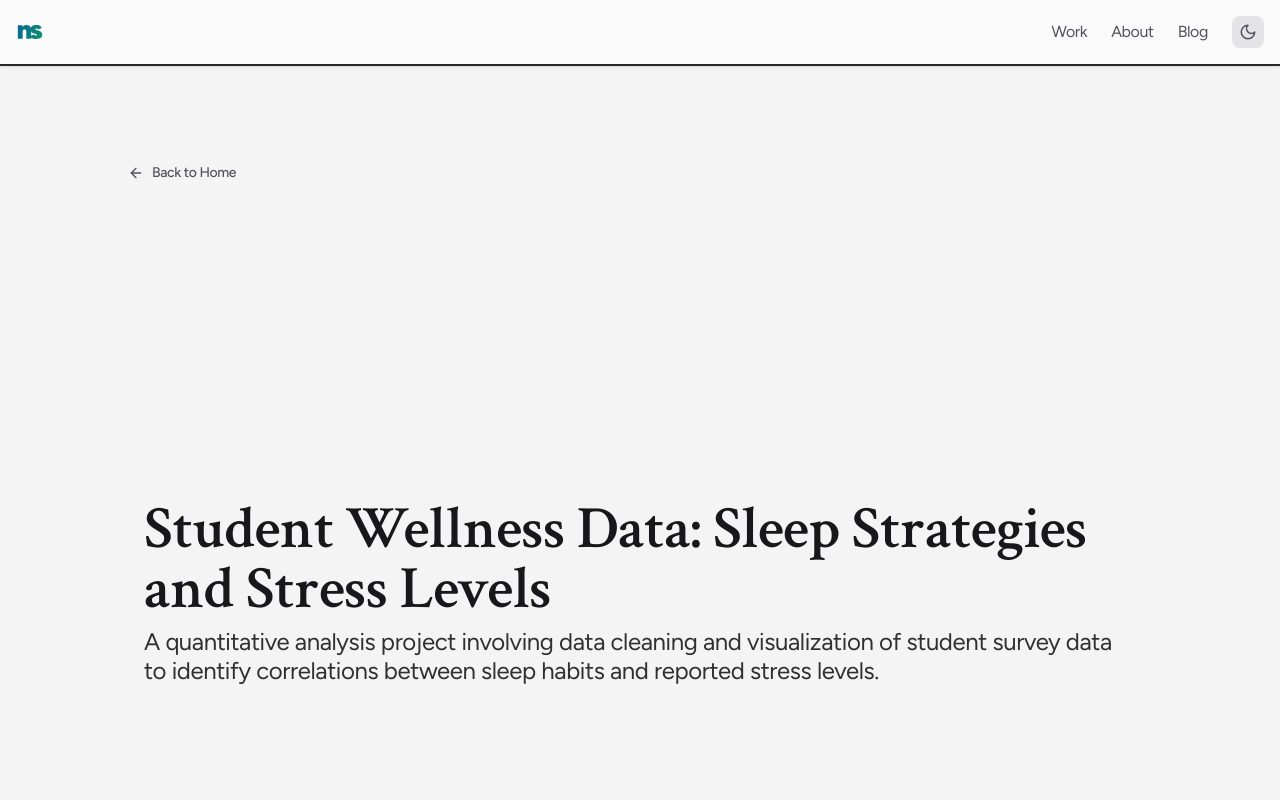
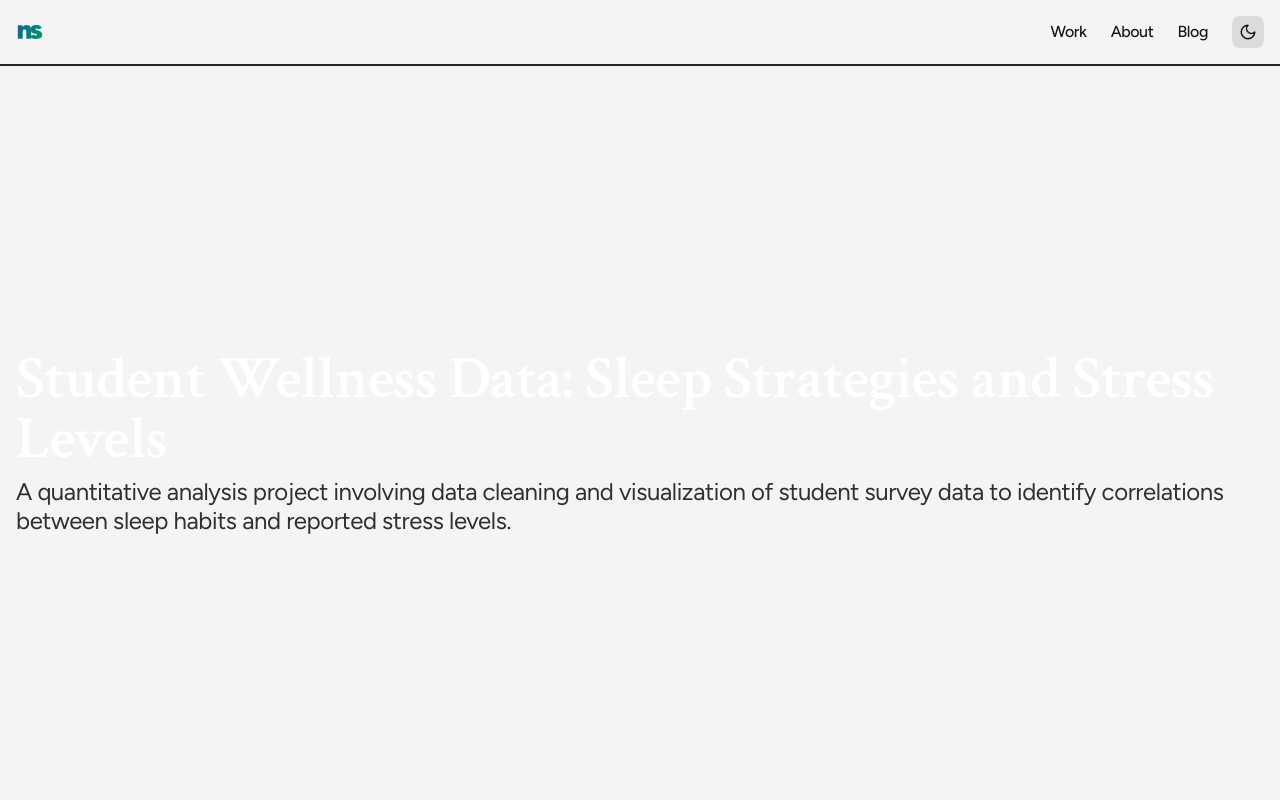
Before and after one commit to nthsm/portfolio, a Next.js app: page /student-wellness-study in a window 1280 px wide. Shown: the top 800 px of the page. Built offline with nearby package versions, Linux system fonts and the light colour scheme.

Commit message:
Update layout.tsx

```diff
--- a/app/(posts)/layout.tsx
+++ b/app/(posts)/layout.tsx
@@ -1,3 +1,4 @@
+/* nthsm/portfolio/portfolio-1704bb279c5646eb9cac39f25da923cc404ed185/app/(posts)/layout.tsx */
 'use client'
 import Link from 'next/link'
 import { ArrowLeft } from 'lucide-react'
@@ -6,8 +7,7 @@ import { ProjectNavigation } from '@/components/ui/ProjectNavigation'
 import Script from 'next/script'
 import { usePathname } from 'next/navigation'
 import { cn } from '@/lib/utils'
-import { useTheme } from 'next-themes'
-import { useEffect, useState } from 'react'
+// Removed useTheme, useEffect, useState as they are no longer needed here
 
 export default function LayoutBlogPost({
   children,
@@ -15,38 +15,28 @@ export default function LayoutBlogPost({
   children: React.ReactNode
 }) {
   const pathname = usePathname()
-  const isImonPage = pathname === '/its-meow-or-never'
 
-  // --- Theme override logic ---
-  const { theme, setTheme, resolvedTheme } = useTheme()
-  const [originalTheme, setOriginalTheme] = useState<string | undefined>(undefined)
+  // A new array to check if the current page is one of the case studies
+  const caseStudyPaths = [
+    '/its-meow-or-never',
+    '/student-wellness-study',
+    '/p2p-marketplace-research',
+    '/handheld-analysis'
+  ]
 
-  useEffect(() => {
-    if (isImonPage) {
-      if (originalTheme === undefined) {
-        setOriginalTheme(theme)
-      }
+  const isCaseStudyPage = caseStudyPaths.includes(pathname)
 
-      if (resolvedTheme !== 'light') {
-        setTheme('light')
-      }
-    }
-
-    return () => {
-      if (isImonPage && originalTheme) {
-        setTheme(originalTheme)
-      }
-    }
-  }, [isImonPage, theme, resolvedTheme, setTheme, originalTheme])
-  // --- End of theme override logic ---
+  // --- Theme override logic has been REMOVED ---
 
   return (
-    <SiteLayout showProgressBar fullWidth={isImonPage}>
+    <SiteLayout showProgressBar fullWidth={isCaseStudyPage}>
       <main className={cn(
         "pb-20",
-        !isImonPage && "prose prose-zinc dark:prose-invert mx-auto max-w-5xl"
+        // This conditional logic is now restored:
+        !isCaseStudyPage && "prose prose-zinc dark:prose-invert mx-auto max-w-5xl"
       )}>
-        {!isImonPage && (
+        {/* This conditional logic is also restored: */}
+        {!isCaseStudyPage && (
           <Link
             href="/"
             className="no-underline mb-12 inline-flex items-center gap-2 text-sm text-zinc-600 transition-colors hover:text-zinc-900 dark:text-zinc-400 dark:hover:text-zinc-50"
@@ -58,8 +48,9 @@ export default function LayoutBlogPost({
 
         {children}
 
+        {/* The project navigation is now correctly wrapped in the conditional styles */}
         <div className={cn(
-            !isImonPage ? "" : "max-w-5xl mx-auto px-4 lg:px-8"
+            !isCaseStudyPage ? "" : "max-w-5xl mx-auto px-4 lg:px-8"
         )}>
             <ProjectNavigation />
         </div>
```
